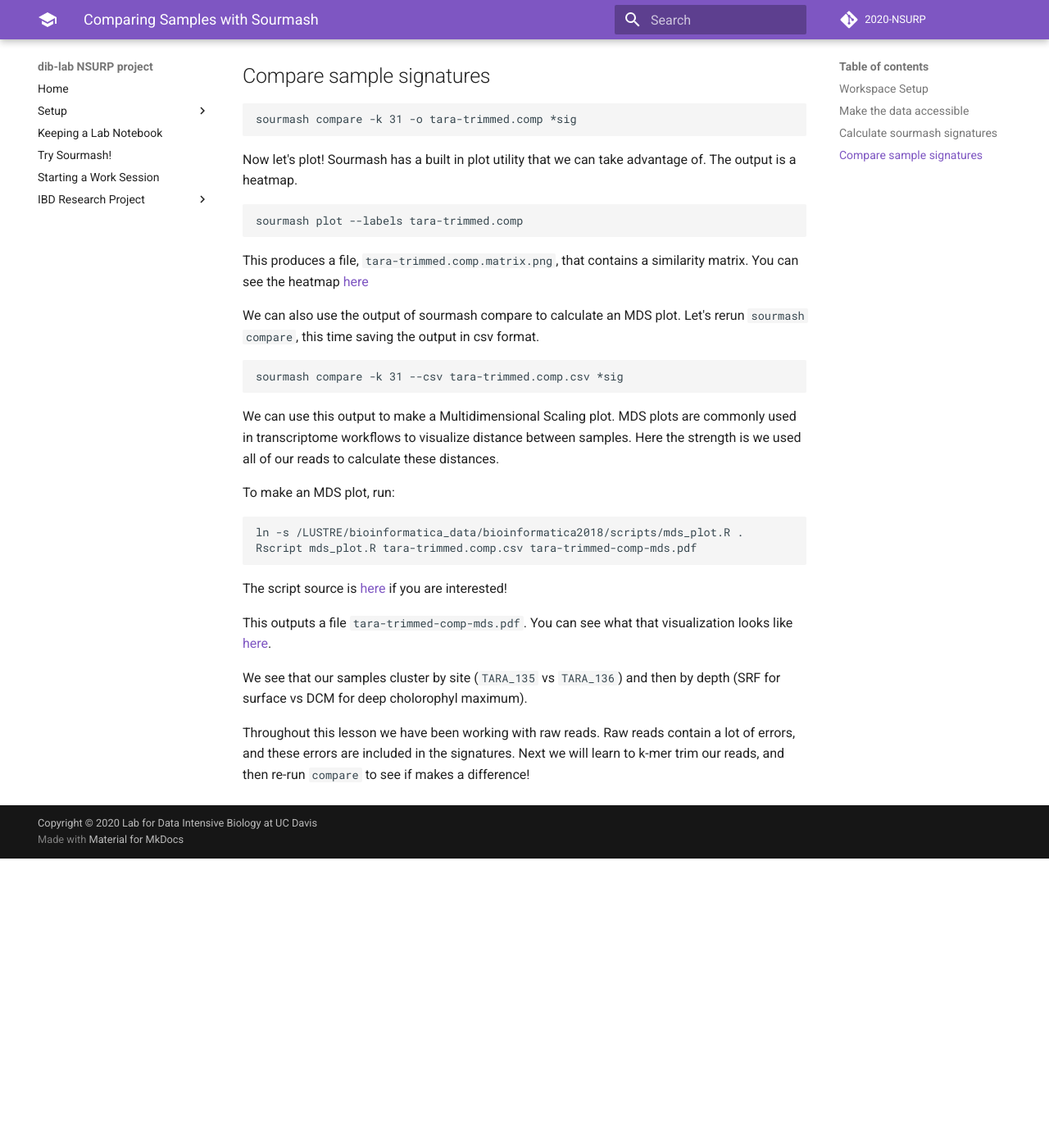
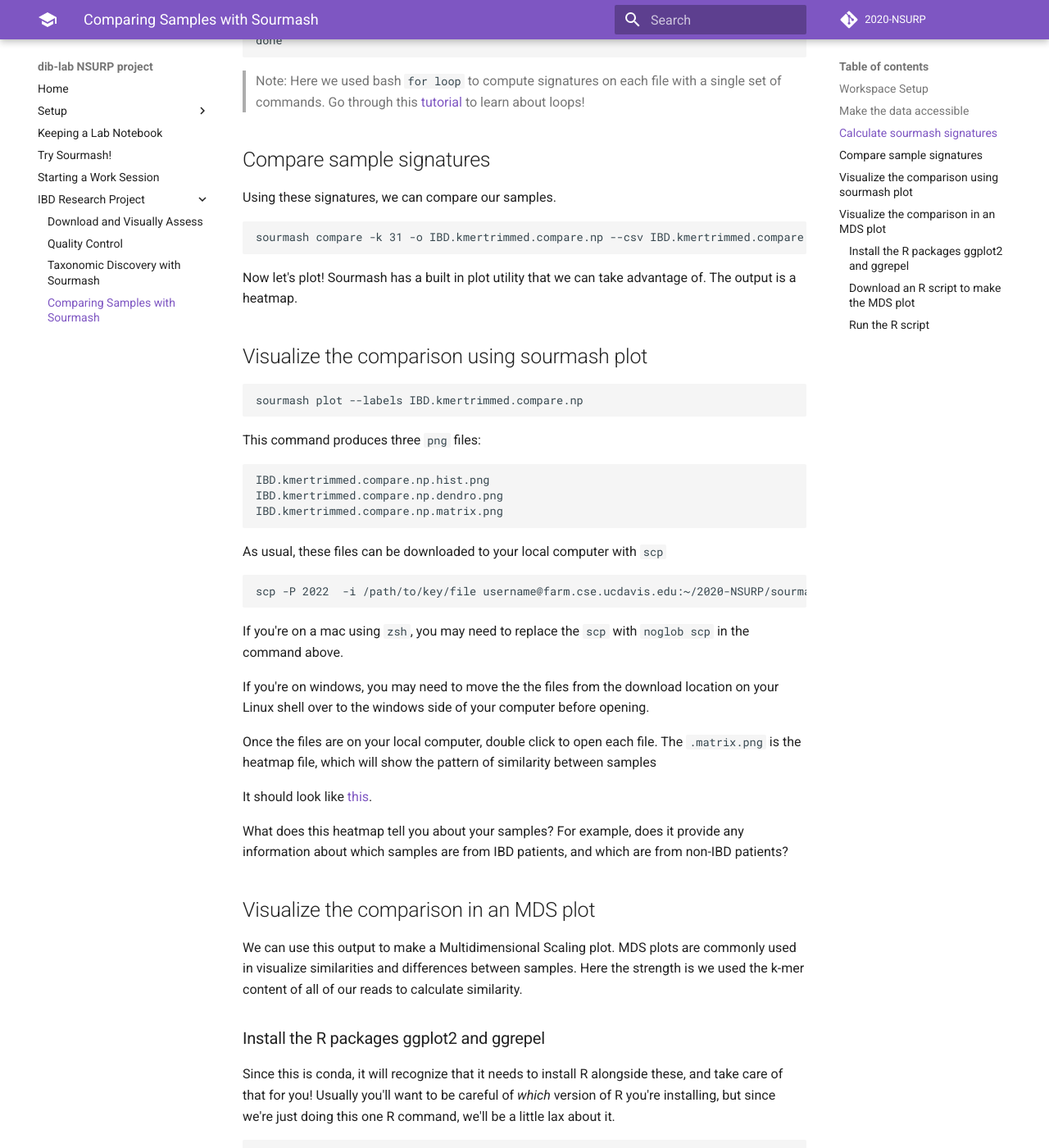
Before and after one commit to dib-lab/2020-NSURP, an MkDocs documentation site: the page built from doc/09.comparing-samples-with-sourmash.md, in a window 1280 px wide and 1400 px high, scrolled down 1020 px. Shown: the whole window at 82% size. Built offline with MkDocs 1.6.1 and Material for MkDocs 9.7.7, drawn with Linux system fonts in a browser that asks for light colours; comment, search, counter and statistics services are not loaded; before the commit the page ends 2067 px from its top, so only the background shows below that; some of the changed text lies outside the part shown.

Commit message:
add sourmash compare module

````diff
--- a/doc/09.comparing-samples-with-sourmash.md
+++ b/doc/09.comparing-samples-with-sourmash.md
@@ -17,15 +14,19 @@
 
 First, let's make a directory that we will be working in:
 ```
-mkdir -p ${PROJECT}/sourmash-compare
-cd ${PROJECT}/sourmash-compare
+cd ~/2020-NSURP
+mkdir -p sourmash-compare
+cd sourmash-compare
 ```
 
-Let's link in our trimmed reads.
+> Note: we made a directory called `sourmash` for the [taxonomic discovery](08.taxonomic-discovery-with-sourmash.md) module.
+> It helps to name files and folders with details that will help you remember what results are contained therein.
+> How could the prior module's folder name be changed to be more informative?
+
+Let's link in our kmer-trimmed reads. Remember this file contains both the read1 and read2 information in one file.
 
 ```
-ln -s $PROJECT/trim/*1.qc.fq.gz .
-ln -s $PROJECT/trim/*2.qc.fq.gz .
+ln -s ~/2020-NSURP/kmer-trim/*.kmertrim.fq.gz ./
 ```
 
 ## Calculate sourmash signatures
@@ -33,59 +34,87 @@
 Now we can calculate signatures for each of the files. This will take 5 or 10 minutes to run
 
 ```
-for infile in *1.qc.fq.gz
+for infile in *.kmertrim.fq.gz
 do
-    j=$(basename ${infile} 1.qc.fq.gz)
-    sourmash compute -k 31 --scaled 10000 --track-abundance --merge ${j} -o ${j}.sig ${j}2.qc.fq.gz ${infile}
+    name=$(basename ${infile} .kmertrim.fq.gz)
+    sourmash compute -k 21,31,51 --scaled 2000 --track-abundance --merge ${name} -o ${name}.kmertrim.sig ${infile}
 done
 ```
 
-Using these signatures, we can compare our samples.
+> Note: Here we used bash `for loop` to compute signatures on each file with a single set of commands.
+> Go through this [tutorial](https://datacarpentry.org/shell-genomics/04-redirection/index.html) to learn about loops!
+
 
 ## Compare sample signatures
 
+Using these signatures, we can compare our samples.
 
 ```
-sourmash compare -k 31 -o tara-trimmed.comp *sig
+sourmash compare -k 31 -o IBD.kmertrimmed.compare.np --csv IBD.kmertrimmed.compare.csv *sig
 ```
 
 Now let's plot! Sourmash has a built in plot utility that we can take advantage of.
 The output is a heatmap.
 
+
+## Visualize the comparison using sourmash plot
+
 ```
-sourmash plot --labels tara-trimmed.comp
+sourmash plot --labels IBD.kmertrimmed.compare.np
 ```
 
-This produces a file, `tara-trimmed.comp.matrix.png`, that contains a
-similarity matrix.
-You can see the heatmap [here](https://github.com/ngs-docs/2018-cicese-metatranscriptomics/blob/master/docs/files/tara-trimmed.comp.matrix.png)
-
-We can also use the output of sourmash compare to calculate an MDS plot. Let's
-rerun `sourmash compare`, this time saving the output in csv format.
+This command produces three `png` files:
 ```
-sourmash compare -k 31 --csv tara-trimmed.comp.csv *sig
+IBD.kmertrimmed.compare.np.hist.png
+IBD.kmertrimmed.compare.np.dendro.png
+IBD.kmertrimmed.compare.np.matrix.png
 ```
 
+As usual, these files can be downloaded to your local computer with `scp`
+```
+scp -P 2022  -i /path/to/key/file username@farm.cse.ucdavis.edu:~/2020-NSURP/sourmash-compare/*.png ./
+```
+If you're on a mac using `zsh`, you may need to replace the `scp` with `noglob scp` in the command above.
+
+If you're on windows, you may need to move the the files from the download location on your Linux shell over to the windows side of your computer before opening.
+
+Once the files are on your local computer, double click to open each file.
+The `.matrix.png` is the heatmap file, which will show the pattern of similarity between samples
+
+It should look like [this](_static/IBD.kmertrimmed.compare.np.matrix.png).
+
+What does this heatmap tell you about your samples?
+For example, does it provide any information about which samples are from IBD patients, and which are from non-IBD patients?
+
+## Visualize the comparison in an MDS plot
+
 We can use this output to make a Multidimensional Scaling plot. MDS plots are
-commonly used in transcriptome workflows to visualize distance between samples.
-Here the strength is we used all of our reads to calculate these distances.
+commonly used in visualize similarities and differences between samples.
+Here the strength is we used the k-mer content of all of our reads to calculate similarity.
 
-To make an MDS plot, run:
+### Install the R packages ggplot2 and ggrepel
+
+Since this is conda, it will recognize that it needs to install R alongside these, and take care of that for you!
+Usually you'll want to be careful of _which_ version of R you're installing, but since we're just doing this one R command, we'll be a little lax about it.
+
 ```
-ln -s /LUSTRE/bioinformatica_data/bioinformatica2018/scripts/mds_plot.R .
-Rscript mds_plot.R tara-trimmed.comp.csv tara-trimmed-comp-mds.pdf
+conda install r-ggplot2 r-ggrepel
 ```
 
+### Download an R script to make the MDS plot
+
 The script source is [here](https://raw.githubusercontent.com/ngs-docs/2018-cicese-metatranscriptomics/master/scripts/mds_plot.R) if you are interested!
+```
+#wget https://raw.githubusercontent.com/ngs-docs/2018-cicese-metatranscriptomics/master/scripts/mds_plot.R
+#wget
+```
 
-This outputs a file `tara-trimmed-comp-mds.pdf`.  You can see what
-that visualization looks like
-[here](https://github.com/ngs-docs/2018-cicese-metatranscriptomics/blob/master/docs/files/tara-trimmed-comp-mds.pdf).
+### Run the R script
+```
+Rscript mds_plot.R IBD.kmertrimmed.compare.csv IBD.kmertrimmed.compare.mds.pdf
+```
 
-We see that our samples cluster by site (`TARA_135` vs `TARA_136`) and
-then by depth (SRF for surface vs DCM for deep cholorophyl maximum).
+This outputs a file `IBD.kmertrimmed.compare.mds.pdf`.
+You can see that file by downloading to your computer, or looking at it [here](_static/IBD.kmertrimmed.compare.mds.pdf).
 
-Throughout this lesson we have been working with raw reads.
-Raw reads contain a lot of errors, and these errors are included in the
-signatures. Next we will learn to k-mer trim our reads, and then re-run
-`compare` to see if makes a difference!
+How do the samples cluster? How does this compare to our heatmap, generated by `sourmash plot`, above?
--- a/mkdocs.yml
+++ b/mkdocs.yml
@@ -39,3 +39,4 @@
     - "Download and Visually Assess": "06.download-assess-ibd-data.md"
     - "Quality Control": "07.quality-control.md"
     - "Taxonomic Discovery with Sourmash": "08.taxonomic-discovery-with-sourmash.md"
+    - "Comparing Samples with Sourmash": "09.comparing-samples-with-sourmash.md"
````
Also changed, not shown: other parts of doc/09.comparing-samples-with-sourmash.md (+0 -3 lines), doc/07.quality-control.md (+1 -4 lines), doc/08.taxonomic-discovery-with-sourmash.md (+1 -0 lines), doc/_static/IBD.kmertrimmed.compare.np.matrix.png (added), 2 other files.
